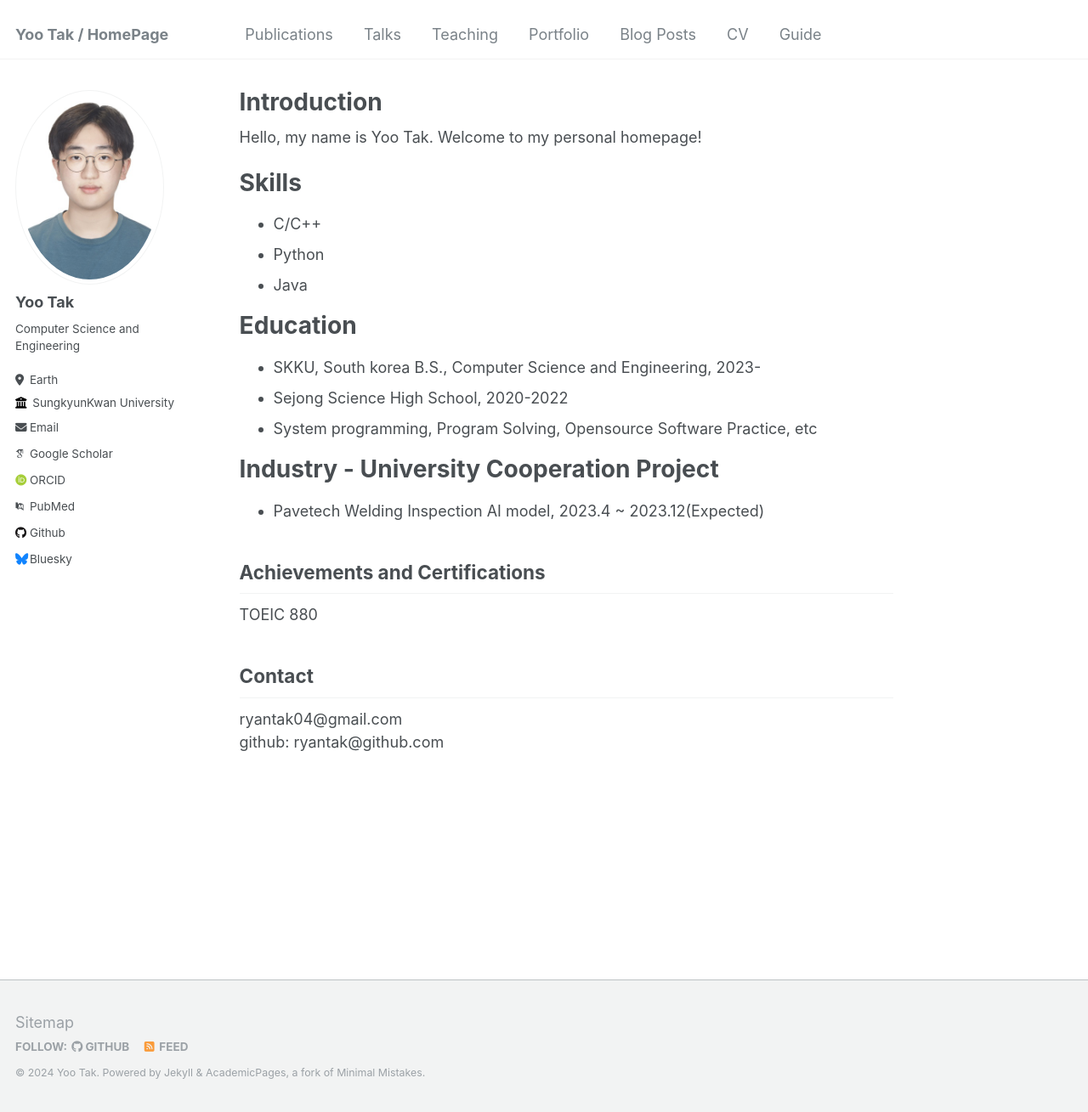
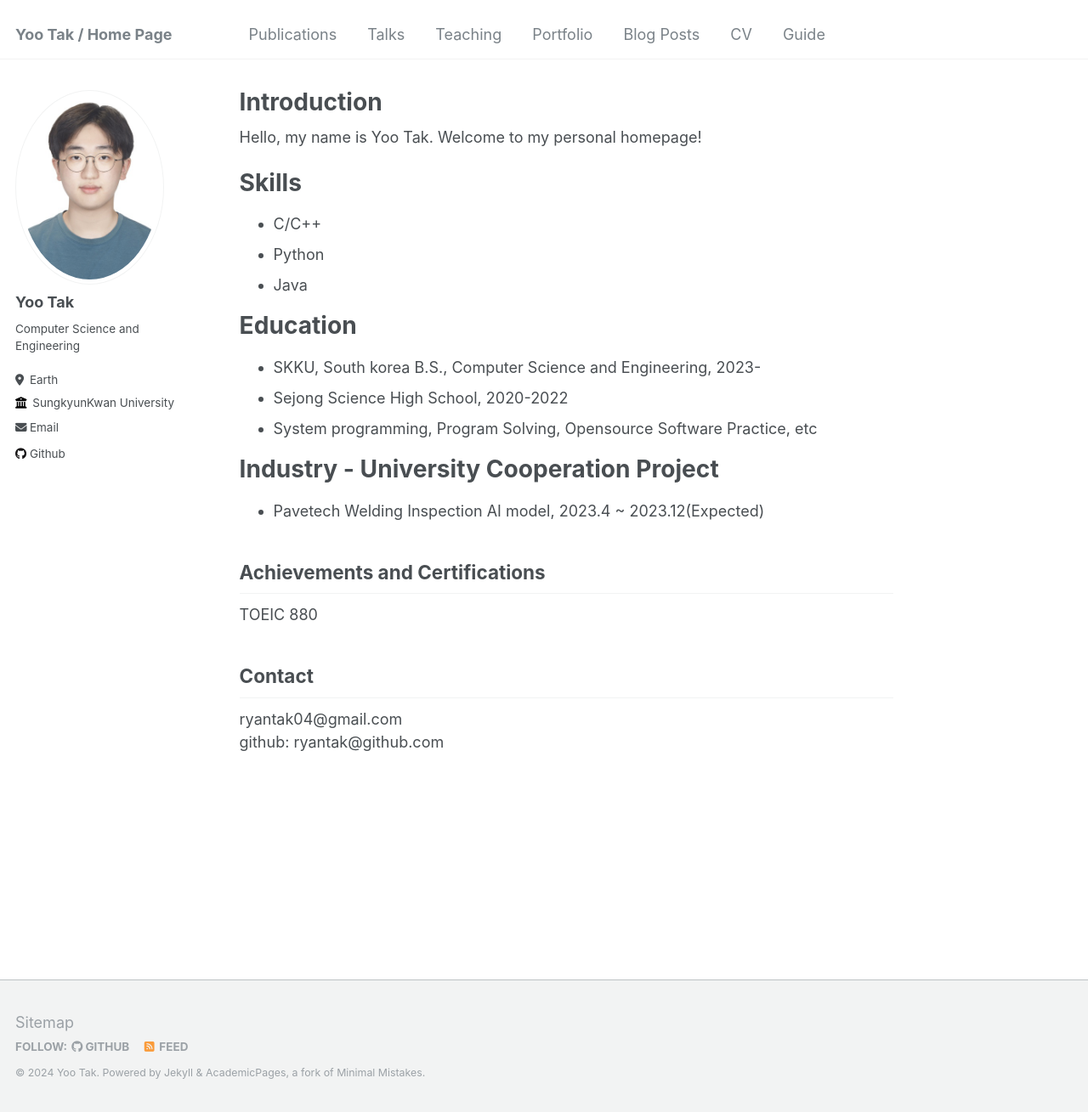
Before and after one commit to ryantak/ryantak.github.io, a Jekyll site: the page built from _pages/about.md, in a window 1280 px wide and 1309 px high. Shown: the whole window at 85% size. Built offline with Jekyll 4.4.1, drawn with Linux system fonts in a browser that asks for light colours; some web fonts are replaced; part of the change alters nothing that is shown.

Commit message:
Update markdown 9

```diff
--- a/_config.yml
+++ b/_config.yml
@@ -8,7 +8,7 @@
 
 # Basic Site Settings
 locale                   : "en-US"
-title                    : "Yoo Tak / HomePage"
+title                    : "Yoo Tak / Home Page"
 title_separator          : "-"
 name                     : &name "Yoo Tak"
 description              : &description "personal description"
@@ -32,22 +32,22 @@ author:
 
   # Academic websites
   arxiv            : # URL - Update with the correct link to your profile
-  googlescholar    : "https://scholar.google.com/citations?user=PS_CX0AAAAAJ"
+  googlescholar    :
   impactstory      : # URL
-  orcid            : "http://orcid.org/yourorcidurl"
-  pubmed           : "https://www.ncbi.nlm.nih.gov/pubmed/?term=john+snow"
+  orcid            :
+  pubmed           :
   researchgate     : # URL
 
   # Repositories and software development
   bitbucket        : # Username - Update with your username on the site
   codepen          : # Username
   dribbble         : # Username
-  github           : "academicpages"
+  github           : "ryanak@github.com"
   kaggle           : # Username
   stackoverflow    : # User number or user number and name (i.e., use "1" or "1/jeff-atwood")
 
   # Social media
-  bluesky          : "bsky.app" # Replace this with you Bluesky username
+  bluesky          :  # Replace this with you Bluesky username
   facebook         : # Username
   flickr           : # Username
   foursquare       : # Username
```
